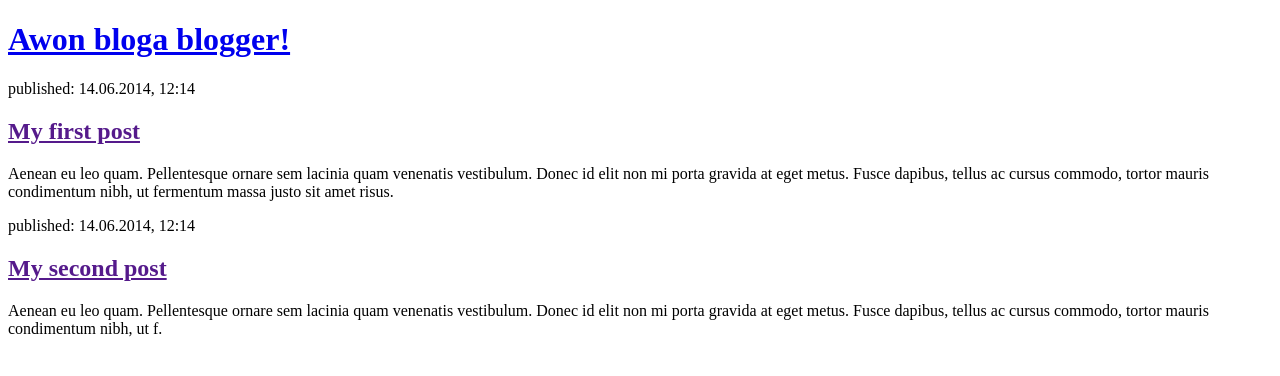
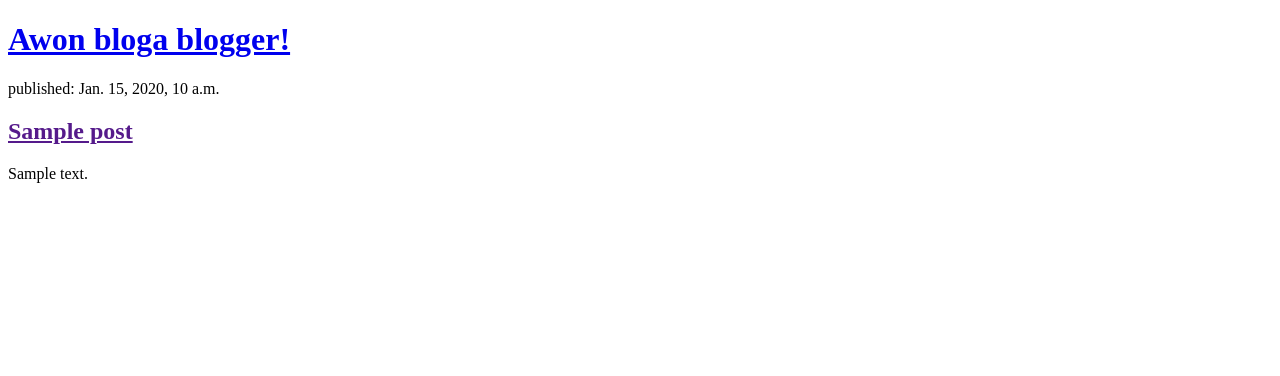
Before and after one commit to Chephos/awon-bloga-blogger, a Django app: page / in a window 1280 px wide. Shown: the top 376 px of the page. Run offline with Django 3.2, Linux system fonts and the light colour scheme; tables that the repository leaves empty hold one stand-in row (values such as "Sample post").

Commit message:
Modified templates to display posts from database.

```diff
--- a/blog/views.py
+++ b/blog/views.py
@@ -1,6 +1,9 @@
 from django.shortcuts import render
+from .models import Post
+from django.utils import timezone
 
 # Create your views here.
 
 def post_list(request):
-    return render(request,'post_list.html',{})
+    posts = Post.objects.filter(published_date__lte=timezone.now()).order_by('published_date')
+    return render(request,'post_list.html',{'posts':posts})
--- a/templates/post_list.html
+++ b/templates/post_list.html
@@ -7,17 +7,13 @@
         <header>
             <h1><a href="/">Awon bloga blogger!</a></h1>
         </header>
+        {% for post in posts %}
+          <article>
+            <time>published: {{ post.published_date }}</time>
+            <h2><a href="">{{ post.title }}</a></h2>
+            <p>{{ post.text|linebreaksbr }}</p>
+          </article>
+        {% endfor %}
 
-        <article>
-            <time>published: 14.06.2014, 12:14</time>
-            <h2><a href="">My first post</a></h2>
-            <p>Aenean eu leo quam. Pellentesque ornare sem lacinia quam venenatis vestibulum. Donec id elit non mi porta gravida at eget metus. Fusce dapibus, tellus ac cursus commodo, tortor mauris condimentum nibh, ut fermentum massa justo sit amet risus.</p>
-        </article>
-
-        <article>
-            <time>published: 14.06.2014, 12:14</time>
-            <h2><a href="">My second post</a></h2>
-            <p>Aenean eu leo quam. Pellentesque ornare sem lacinia quam venenatis vestibulum. Donec id elit non mi porta gravida at eget metus. Fusce dapibus, tellus ac cursus commodo, tortor mauris condimentum nibh, ut f.</p>
-        </article>
     </body>
 </html>
```
